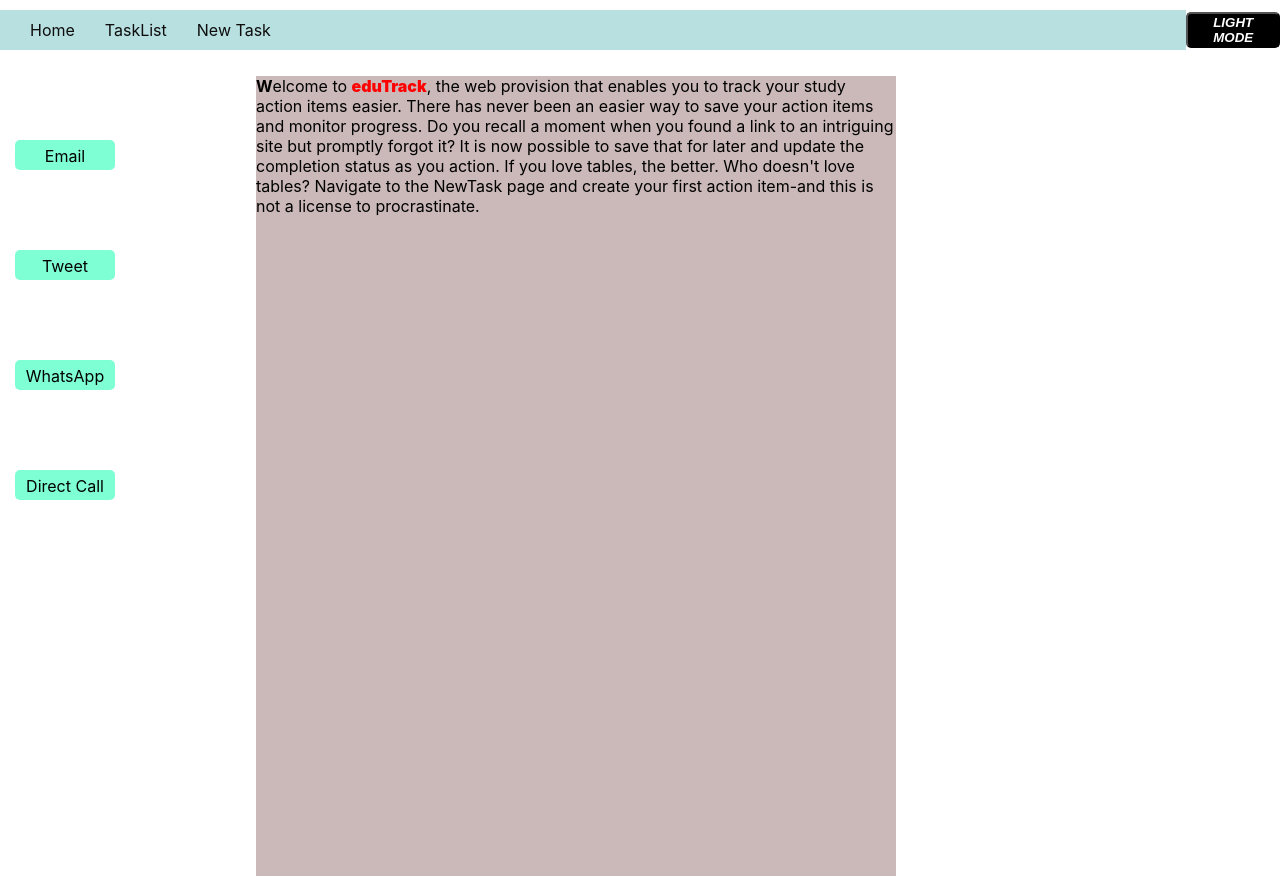
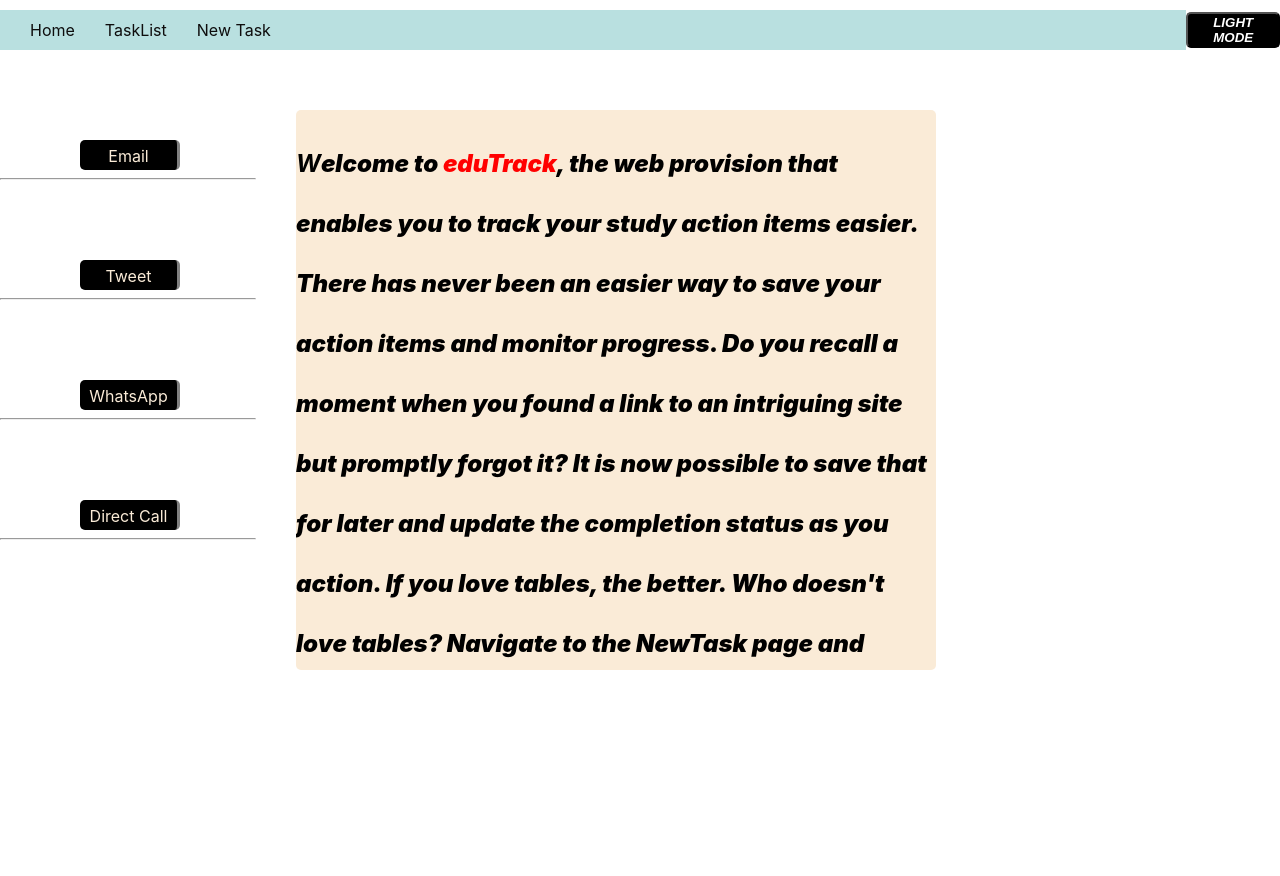
Before and after one commit to Bernardngari/edutrack-frontend, a React (Create React App) app: page / in a window 1280 px wide. Built offline with nearby package versions, Linux system fonts and the light colour scheme.

Commit message:
Style the landing page

```diff
--- a/src/components/Home.js
+++ b/src/components/Home.js
@@ -9,9 +9,13 @@ function Home(){
 			<div  className="wrap-home">
 					<div className="side-bar">
 							<Container><div className="contact-button">Email</div></Container>
+							<hr/>
 							<Container><div className="contact-button">Tweet</div></Container>
+							<hr/>
 							<Container><div className="contact-button">WhatsApp</div></Container>
+							<hr/>
 							<Container><div className="contact-button">Direct Call</div></Container>
+							<hr/>
 					</div>
 						<div className="main-home-content">
 							<LandingPage />
--- a/src/components/Landingpagetexts.js
+++ b/src/components/Landingpagetexts.js
@@ -3,8 +3,9 @@ function LandingPage(){
 	return(
 		<Container>
 			<div className="landing">
-					<p><b>W</b>elcome to <span>eduTrack</span>, the web provision that enables you to  track 	your study action items easier.
-									There has never been an easier way to save your action items and monitor progress.
+					<p>
+									<b>W</b>elcome to <span>eduTrack</span>, the web provision that enables you to  track 	your study action items easier.
+										There has never been an easier way to save your action items and monitor progress.
 										Do you recall a moment when you found a link to an intriguing site but promptly forgot it?
 										It is now possible to save that for later and update the completion status as you action.
 										If you love tables, the better. Who doesn't love tables?
--- a/src/index.css
+++ b/src/index.css
@@ -34,6 +34,7 @@ nav a:hover,
   padding:5px;
   background-color: antiquewhite;
   border-radius: 5px;
+  color: red;
 }
 nav a:active{
   background-color:red;
@@ -110,8 +111,16 @@ th{
 
 .landing{
   width: 50vw;
-  height: 100vh;
-  background-color: rgb(203, 185, 185);
+  height: 70vh;
+  background-color: antiquewhite;
+  border-radius: 5px;
+  line-height: 60px;
+  font-size: x-large;
+  font-style: italic;
+  font-weight: 900;
+  overflow: scroll;
+  margin-top: 50px;
+  margin-left: 40px;
 }
 
 .table{
@@ -128,13 +137,15 @@ margin-top: 50px;
 .contact-button{
   width: 100px;
   height: 30px;
-  background-color: aquamarine;
+  background-color: black;
+  color: antiquewhite;
   border:none;
+  border-right: solid grey;
   border-radius: 5px;
   margin-top: 80px;
   text-align: center;
   padding-top: 6px;
-  margin-left: 15px;
+  margin-left:80px;
 }
 
 span{
```
